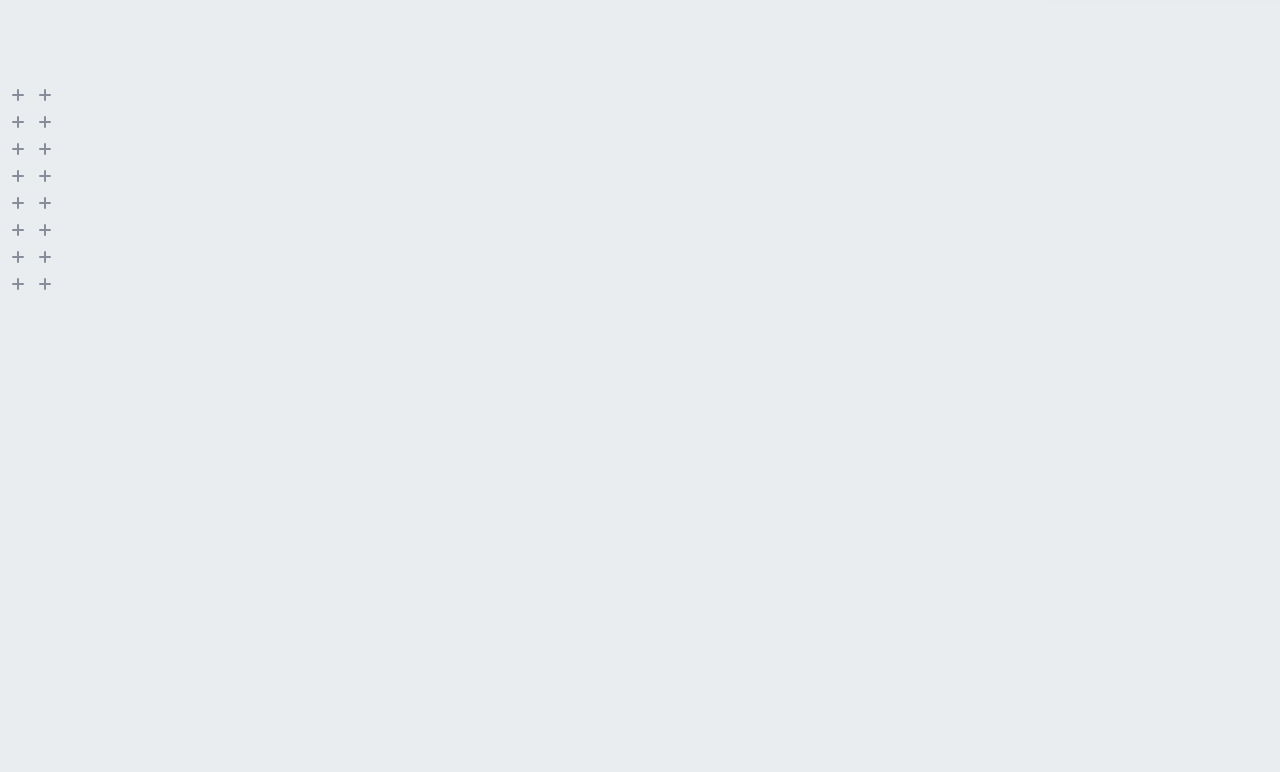
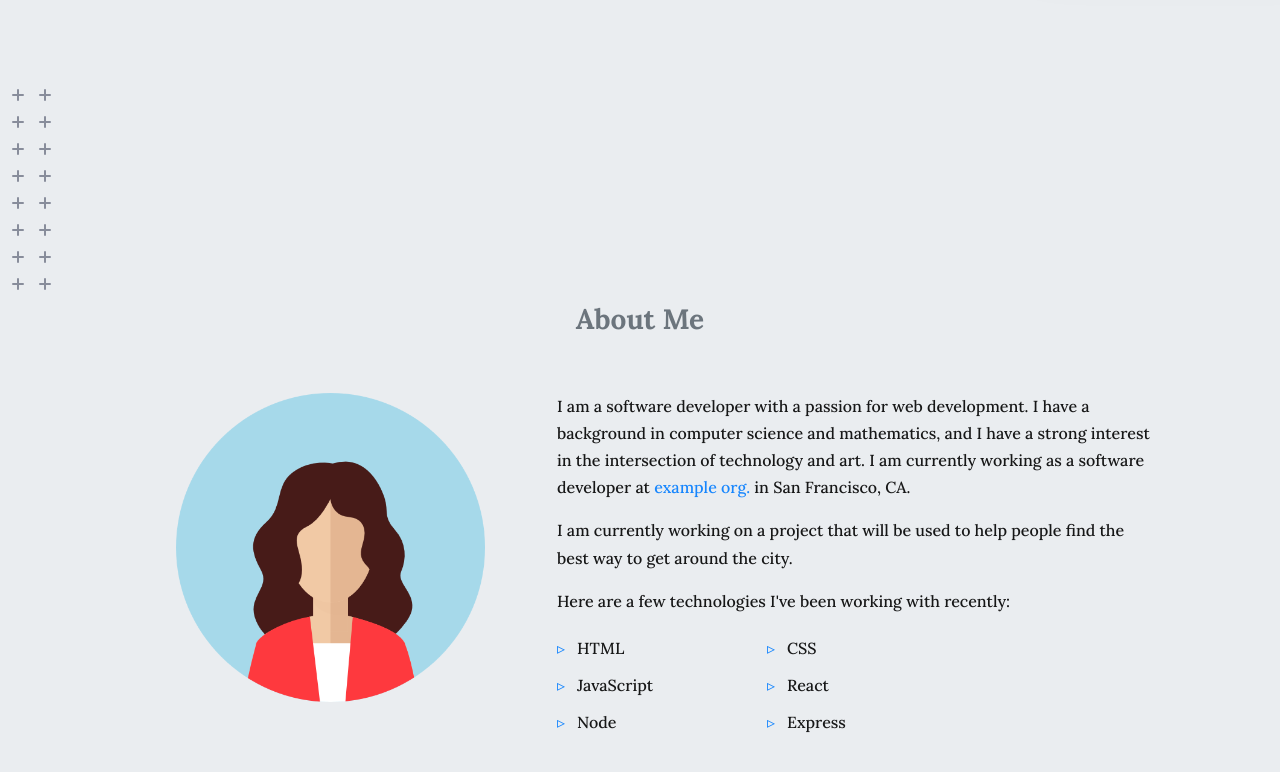
Before and after one commit to aryan-backend-wala/isabella_portfolio, a React (Vite) app: page / in a window 1280 px wide. Shown: the part 556-1328 px from the top of the page. Before the commit the page ends 881 px from the top, so only its background shows below. Built offline with nearby package versions, Linux system fonts and the light colour scheme.

Commit message:
about me section completed

```diff
--- /dev/null
+++ b/src/components/Content/About/About.css
@@ -0,0 +1,76 @@
+#about-me {
+  padding: 48px 0;
+  height: 543px;
+}
+
+.about-container {
+  padding: 0 12px;
+  margin: 0 104px;
+  background-color: transparent;
+}
+
+#about-me h3 {
+  color: var(--text-secondary-color);
+  text-align: center;
+  font-size: 28px;
+  margin-bottom: 8px;
+  line-height: 1.2;
+}
+
+.h3.light {
+  color: var(--text-secondary-color);
+}
+
+.h3.dark {
+  color: var(--text-secondary-color-dark);
+}
+
+.about-row {
+  display: flex;
+  flex-direction: row;
+  margin: 0 -12px;
+  justify-content: center;
+  background-color: transparent;
+  padding: 48px 12px;
+}
+
+.content {
+  font-weight: 500;
+  opacity: 0.9;
+  line-height: 1.7rem;
+  height: 309px;
+}
+
+p {
+  margin-top: 0;
+  margin-bottom: 1rem;
+}
+
+#about-me ul {
+  display: grid;
+  grid-template-columns: repeat(2, minmax(140px, 200px));
+  gap: 0 10px;
+  padding: 0px;
+  margin: 20px 0 0;
+  overflow: hidden;
+  list-style: none;
+}
+
+#about-me ul li {
+  position: relative;
+  margin-bottom: 10px;
+  padding-left: 20px;
+}
+
+#about-me ul li::before {
+  content: "▹";
+  color: var(--primary-color);
+  position: absolute;
+  left: 0px;
+}
+
+#about-me a {
+  display: inline-block;
+  text-decoration: none;
+  color: var(--text-link-color);
+}
--- /dev/null
+++ b/src/components/Content/About/About.jsx
@@ -0,0 +1,38 @@
+import { useContext } from 'react';
+import './About.css'
+import { ThemeContext } from '../../../ThemeContext';
+
+export default function About() {
+  const { isDarkMode } = useContext(ThemeContext);
+  const listItems = ['HTML', 'CSS', 'JavaScript', 'React', 'Node', 'Express']
+  return <section id="about-me">
+    <div className='about-container'>
+      <h3 className={`h3 ${isDarkMode ? 'dark' : 'light'}`}>About Me</h3>
+      <div className='about-row' style={{height: '405px'}}>
+        <div className='about-image' style={{ padding: '0 12px' }}>
+          <img src='/icons/me.png' style={{ height: '309px', padding: '0 48px' }} />
+        </div>
+        <div style={{ padding: '0 12px'}} className='content'>
+          <p>
+            I am a software developer with a passion for web development. I have a background in computer science and mathematics, and I have a strong interest in the intersection of technology and art. I am currently working as a software developer at
+            <a href='https://example.com'>
+              &nbsp;example org.&nbsp;
+            </a>
+            in San Francisco, CA.
+          </p>
+          <p>
+            I am currently working on a project that will be used to help people find the best way to get around the city.
+          </p>
+          Here are a few technologies I've been working with recently:
+          <ul>
+            {
+              listItems.map(skill => (
+                <li>{skill}</li>
+              ))
+            }
+          </ul>
+        </div>
+      </div>
+    </div>
+  </section>
+}
--- a/src/components/Content/Content.jsx
+++ b/src/components/Content/Content.jsx
@@ -1,9 +1,11 @@
+import About from "./About/About";
 import Hero from "./Hero/Hero";
 
 export default function Content(){
   return (
     <div id="content">
       <Hero />
+      <About />
     </div>
   );
 }
--- a/src/components/Content/Hero/Hero.css
+++ b/src/components/Content/Hero/Hero.css
@@ -1,6 +1,6 @@
 #hero {
   padding: 48px 0;
-  height: 100vh;
+  height: 730px;
 }
 
 .hero-container {
--- a/src/components/NavBar/NavBar.css
+++ b/src/components/NavBar/NavBar.css
@@ -48,8 +48,11 @@
 .navbar-item.dark {
   color: var(--text-color-dark);
 }
+
 .navbar-link {
   padding: 8px;
+  text-decoration: none;
+  color: inherit;
 }
 
 .navbar-brand {
--- a/src/components/NavBar/NavBar.jsx
+++ b/src/components/NavBar/NavBar.jsx
@@ -20,11 +20,14 @@ export default function NavBar() {
           <div id='navbar-content'>
             <ul className='navbar-nav'>
               {
-                linkList.map(link => (
-                  <li key={link} className={`navbar-item ${isDarkMode ? 'dark' : 'light'}`}>
-                    <a className='navbar-link'>{link}</a>
-                  </li>
-                ))
+                linkList.map(link => {
+                  const href = `#${link.toLowerCase().replace(/\s+/g, '-')}`;
+                  return (
+                    <li key={link} className={`navbar-item ${isDarkMode ? 'dark' : 'light'}`}>
+                      <a href={href} className='navbar-link'>{link}</a>
+                    </li>
+                  )
+                })
               }
               <li className={`navbar-item ${isDarkMode ? 'dark' : 'light'}`}>
                 <button id='theme-toggle' onClick={toggleTheme} >
--- a/src/index.css
+++ b/src/index.css
@@ -30,6 +30,7 @@ body {
   background-color: var(--background-color);
   font-size: 16px;
   transition: background-color 0.3s ease, color 0.3s ease;
+  font-family: var(--font-family-lora);
 }
 
 body.light {
```
